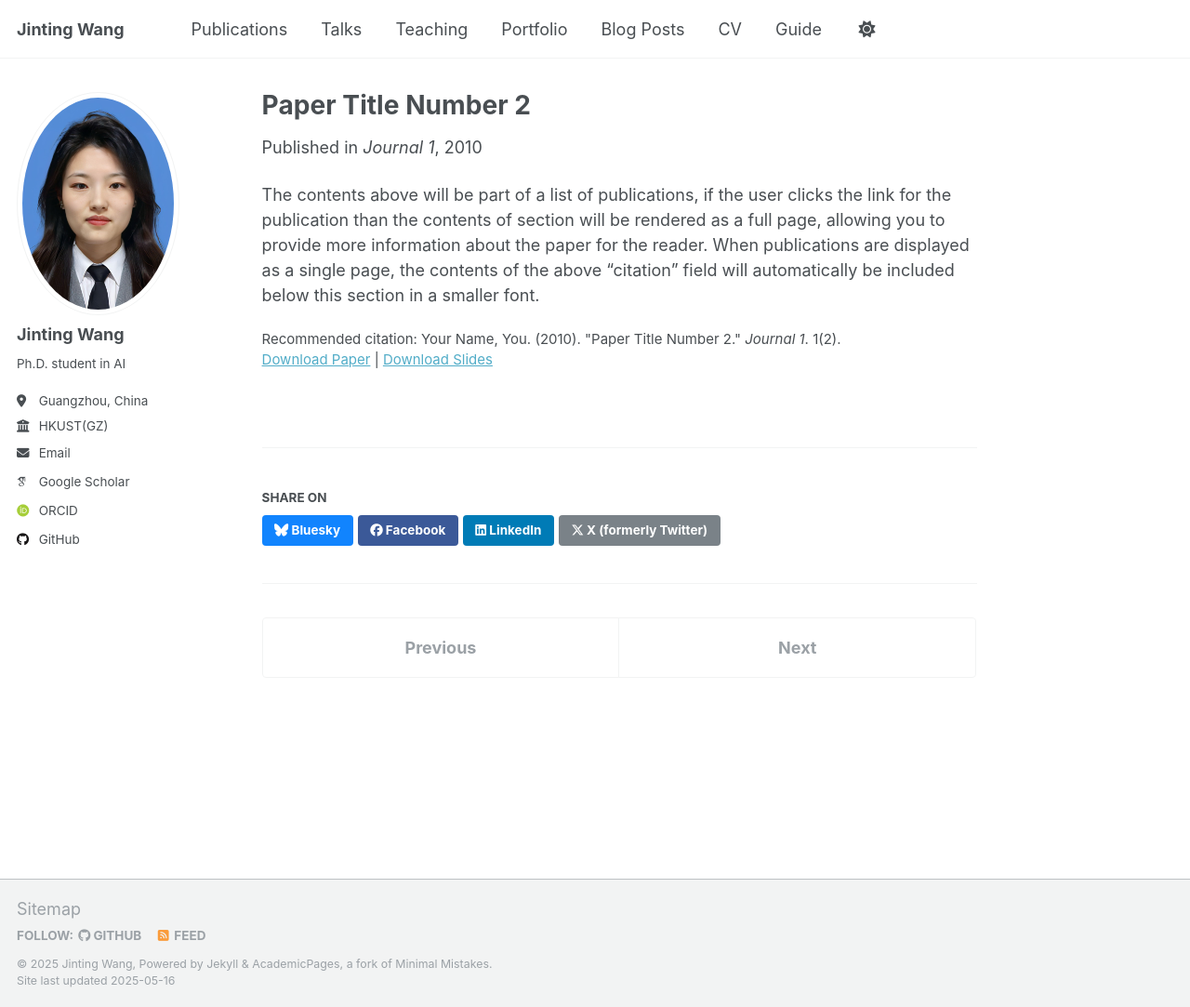
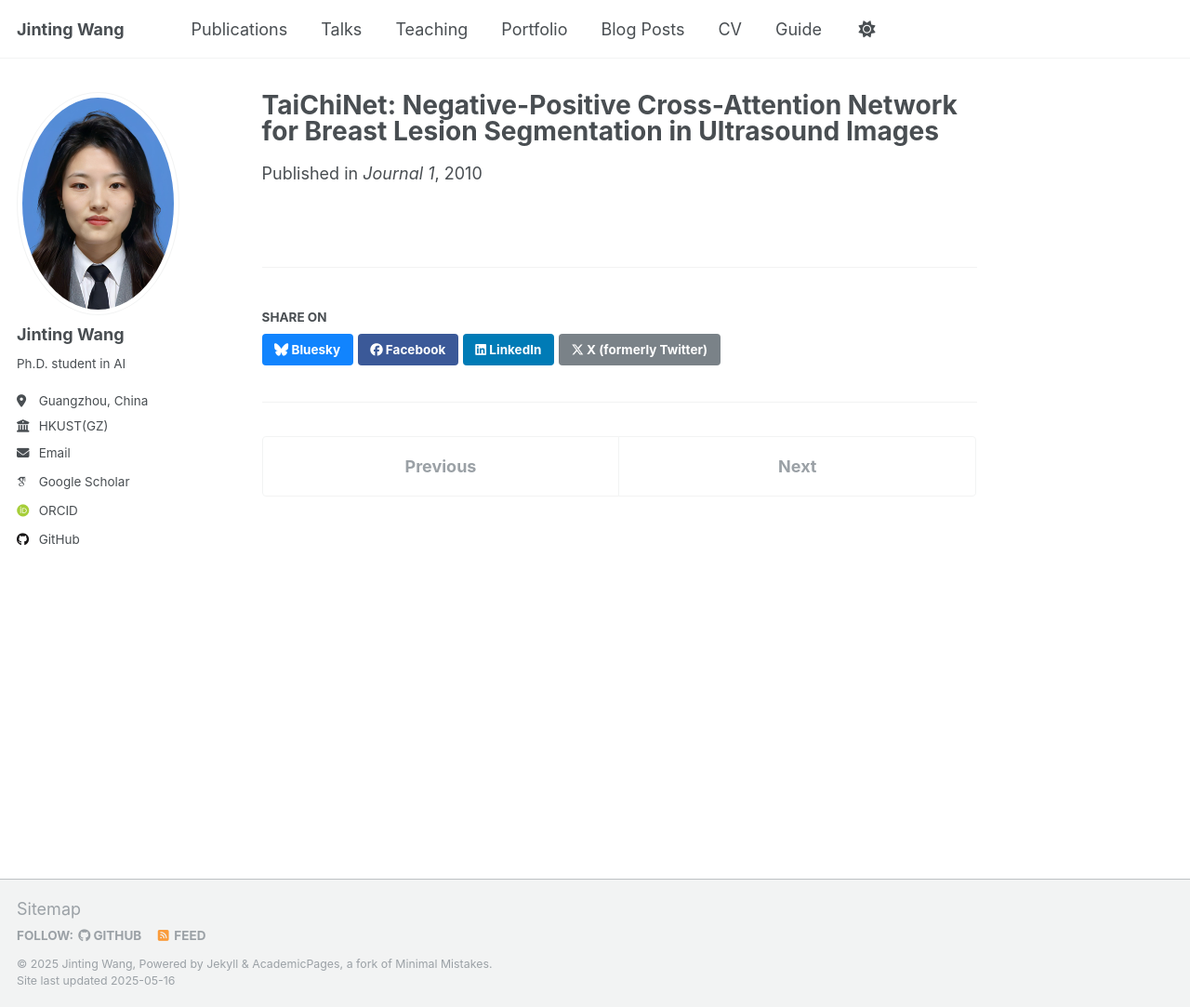
Before and after one commit to beria-moon/Beria.github.io, a Jekyll site: the page built from _publications/2010-10-01-paper-title-number-2.md, in a window 1280 px wide and 1083 px high. Shown: the whole window at 93% size. Built offline with Jekyll 4.4.1, drawn with Linux system fonts in a browser that asks for light colours; some web fonts are replaced.

Commit message:
Update 2024-10-01-paper-title-number-2.md

```diff
--- a/_publications/2010-10-01-paper-title-number-2.md
+++ b/_publications/2010-10-01-paper-title-number-2.md
@@ -1,14 +1,11 @@
 ---
-title: "Paper Title Number 2"
+title: "TaiChiNet: Negative-Positive Cross-Attention Network for Breast Lesion Segmentation in
+Ultrasound Images"
 collection: publications
 category: manuscripts
-permalink: /publication/2010-10-01-paper-title-number-2
-excerpt: 'This paper is about the number 2. The number 3 is left for future work.'
-date: 2010-10-01
+permalink: /publication/2024-10-01-paper-title-number-2
+excerpt: #
+#date: 2010-10-01
 venue: 'Journal 1'
-slidesurl: 'http://academicpages.github.io/files/slides2.pdf'
-paperurl: 'http://academicpages.github.io/files/paper2.pdf'
-citation: 'Your Name, You. (2010). &quot;Paper Title Number 2.&quot; <i>Journal 1</i>. 1(2).'
+paperurl: 'http://academicpages.github.io/files/JBHI_TaiChiNet.pdf'
 ---
-
-The contents above will be part of a list of publications, if the user clicks the link for the publication than the contents of section will be rendered as a full page, allowing you to provide more information about the paper for the reader. When publications are displayed as a single page, the contents of the above "citation" field will automatically be included below this section in a smaller font.
```
